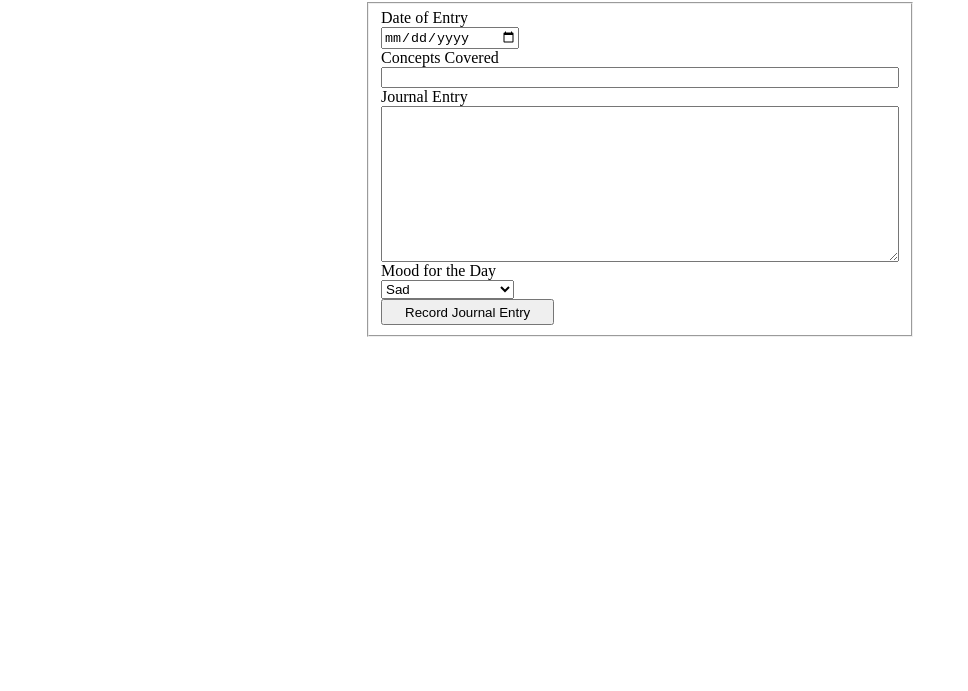
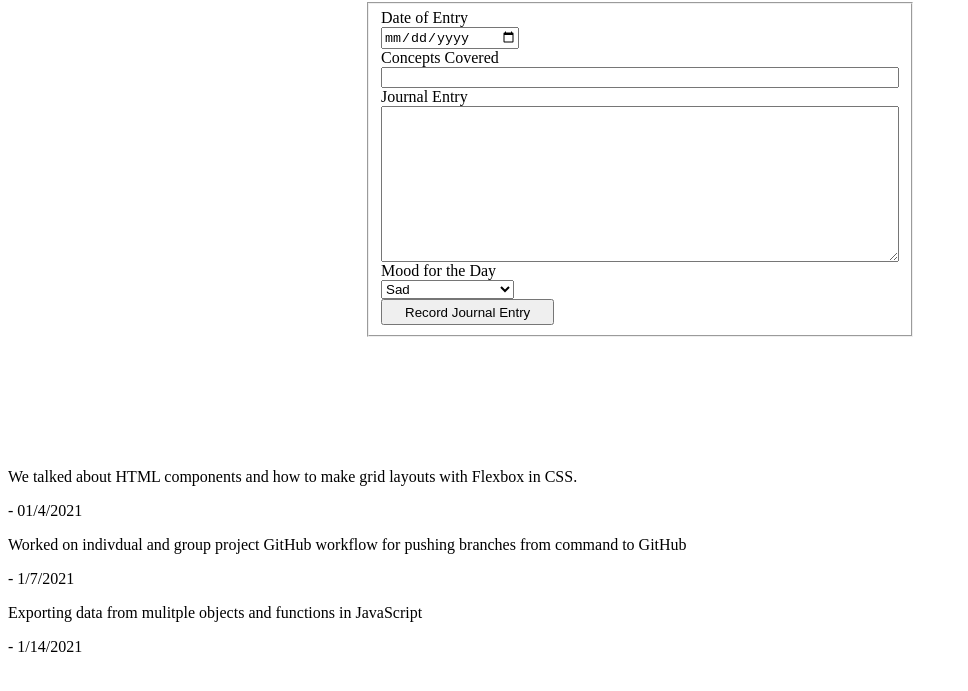
Before and after one commit to emilycentko/nss-daily-journal, a plain HTML site: page index.html in a window 1280 px wide. Shown: the part 65-756 px from the top of the page, without its empty margins (0-968 px from the left). Drawn offline with Linux system fonts and the light colour scheme.

Commit message:
Import list components

```diff
--- a/index.html
+++ b/index.html
@@ -31,16 +31,18 @@
                     <option>Okay</option>
                     <option>Pretty good</option>
                     <option>Great</option>
-
-                <input type="submit" value="Record Journal Entry" id="submitButton">
+                </select>
+                <input type="submit" value="Record Journal Entry" id="submitButton"></fieldset>
 
             </fieldset>
         </form>
+        <section id="entryLog">
+        </section>
 
         <footer></footer>
     </main>
 
-    <script type="module" src="./scripts/main.js>
+<script type="module" src="./scripts/main.js"></script>
 </body>
 
 </html>
--- a/scripts/JournalEntry.js
+++ b/scripts/JournalEntry.js
@@ -5,8 +5,8 @@
 export const JournalEntryComponent = (entry) => {
     return `
         <section id="entry--${entry.id}" class="journalEntry">
-            Display the entry's full text, and the date
-            it was entered here.
+            <p>${entry.entry}</p>
+            <p>- ${entry.date}</p>
         </section>
     `
 }
--- a/scripts/JournalEntryList.js
+++ b/scripts/JournalEntryList.js
@@ -19,6 +19,7 @@ export const EntryListComponent = () => {
             Invoke the component that returns an
             HTML representation of a single entry
         */
-        entryLog.innerHTML += ???
+       let DOMString = JournalEntryComponent(entry)
+        entryLog.innerHTML += DOMString
     }
 }
--- a/scripts/main.js
+++ b/scripts/main.js
@@ -1,3 +1,3 @@
-import { JournalEntryComponent } from "./JournalEntry";
+import { EntryListComponent } from "./JournalEntryList.js";
 
-JournalEntryComponent();
+EntryListComponent();
```
